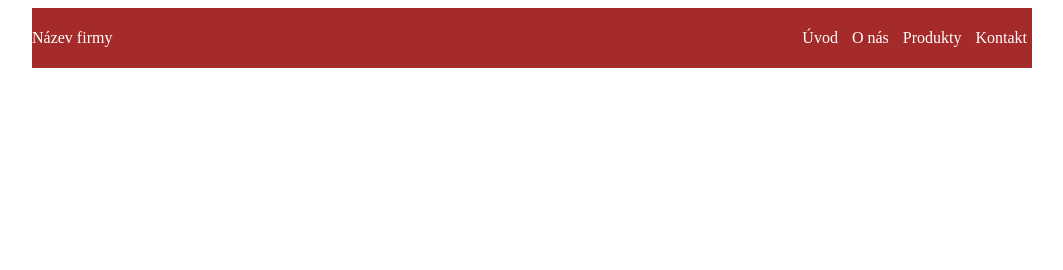
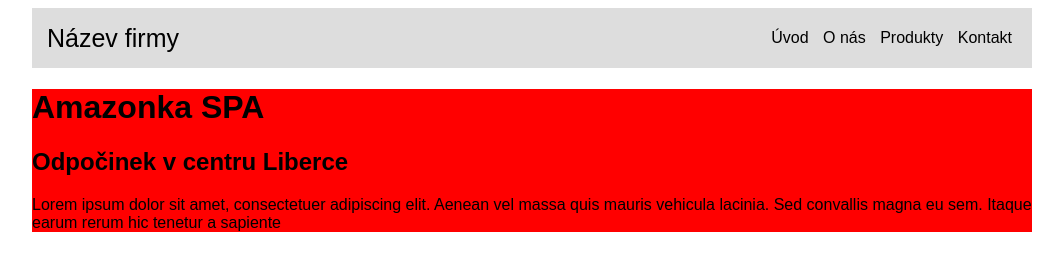
Before and after one commit to M4rt1nekkk/skolni_web, a plain HTML site: page index.html in a window 1280 px wide. Shown: the whole page, without its empty margins (108-1171 px from the left). Drawn offline with Linux system fonts and the light colour scheme.

Commit message:
zaklad horniho baneru

```diff
--- a/index.html
+++ b/index.html
@@ -17,6 +17,11 @@
             <li><a href="#">Kontakt</a></li>
         </ul>
     </div>
+    <div class="banner">
+        <h1>Amazonka SPA</h1>
+        <h2>Odpočinek v centru Liberce</h2>
+        <p>Lorem ipsum dolor sit amet, consectetuer adipiscing elit. Aenean vel massa quis mauris vehicula lacinia. Sed convallis magna eu sem. Itaque earum rerum hic tenetur a sapiente</p>
+    </div>
 </div>
 </body>
 </html>
--- a/style.css
+++ b/style.css
@@ -5,18 +5,23 @@ body {
 #website {
     max-width: 1000px;
     margin: 0 auto;
+    font-family: Arial;
 }
 
 #header {
     display: grid;
     grid-template-columns: auto 1fr;
     align-items: center;
-    background-color: brown;
+    background-color: #ddd;
+    color: black;
+    padding-right: 15px;
+    padding-left: 15px;
 }
 
 .logo {
-    color: white;
+    color: black;
     text-decoration: none;
+    font-size: 25px;
 }
 
 .menu {
@@ -29,6 +34,10 @@ body {
 }
 
 .menu li a {
-    color: white;
+    color: black;
     text-decoration: none;
 }
+
+.banner {
+    background-color: red;
+}
```
